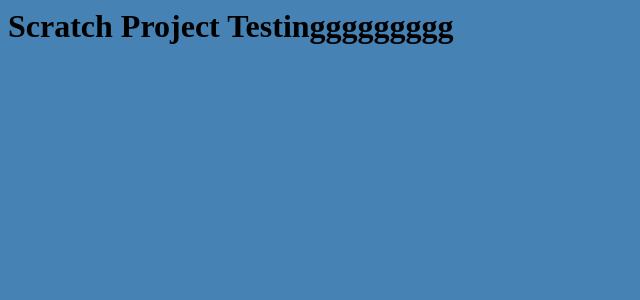
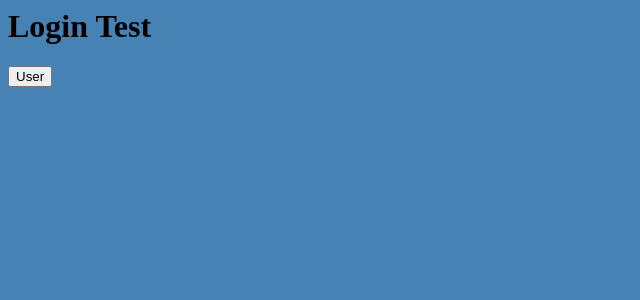
Before and after one commit to star-nose-mole/SnippetCapture, a React app: page / in a window 1280 px wide. Shown: the top 300 px of the page, without its empty margins (0-640 px from the left). Built offline with nearby package versions, Linux system fonts and the light colour scheme.

Commit message:
update package and boilerplate for frontend

```diff
--- a/client/App.jsx
+++ b/client/App.jsx
@@ -1,17 +1,57 @@
 import React, { Component } from 'react';
+import Login from './react-routers/Login.jsx';
+import User from './react-routers/User.jsx';
+import { BrowserRouter as Router, Route, Switch, Link, Redirect } from "react-router-dom";
 
-class App extends Component {
-  constructor(props){
-    super(props);
-  }
+function App() {
+  return (
+    <Router>
 
-  render() {
-    return (
-      <div id='app'>
-        <h1>Scratch Project Testinggggggggg</h1>
-      </div>
-    )
-  }
+      <Switch>
+        <Route exact path="/" component={Login}/>
+        <Route exact path="/user" component={User}/>
+      </Switch>
+
+
+    </Router>
+  )
 }
 
+
+{/* <Router>
+      <ul className="navbar-nav mr-auto">
+            <li><Link to={'/'} className="nav-link"> Home </Link></li>
+            <li><Link to={'/Login'} className="nav-link">Contact</Link></li>
+            <li><Link to={'/User'} className="nav-link">About</Link></li>
+          </ul>
+      <Switch>
+        <Route exact path='/Login' component={Login}/>
+        <Route  path='/User' component={User}/>
+      </Switch>
+    </Router> */}
+
+/*
+
+      <Router>
+        <div>
+          <h2>Welcome to React Router Tutorial</h2>
+          <nav className="navbar navbar-expand-lg navbar-light bg-light">
+          <ul className="navbar-nav mr-auto">
+            <li><Link to={'/'} className="nav-link"> Home </Link></li>
+            <li><Link to={'/contact'} className="nav-link">Contact</Link></li>
+            <li><Link to={'/about'} className="nav-link">About</Link></li>
+          </ul>
+          </nav>
+          <hr />
+          <Switch>
+              <Route exact path='/' component={Home} />
+              <Route path='/contact' component={Contact} />
+              <Route path='/about' component={About} />
+          </Switch>
+        </div>
+      </Router>
+*/
+
+
+
 export default App;
--- a/client/index.js
+++ b/client/index.js
@@ -1,11 +1,11 @@
 import React from 'react';
 import { render } from 'react-dom';
+import { BrowserRouter } from "react-router-dom"
 import App from './App';
 import './index.css';
 
 render(
-  <div>
-    <App />
-  </div>,
+    <App />,
   document.getElementById('root')
 );
+// document.getElementById('navbar-nav mr-auto').setAttribute("style", "background-color: red;")
--- /dev/null
+++ b/client/react-routers/Login.jsx
@@ -0,0 +1,15 @@
+import React, { Component } from 'react';
+import { useHistory } from "react-router-dom";
+
+const Login = () => {
+  let history = useHistory();
+
+  return (
+    <div>
+      <h1> Login Test </h1>
+      <button onClick={() =>  {history.push('/user')}}>User</button>
+    </div>
+  )
+}
+
+export default Login;
--- /dev/null
+++ b/client/react-routers/User.jsx
@@ -0,0 +1,20 @@
+import React, { Component } from 'react';
+
+
+const User = props => {
+
+  return(
+    <div>
+      You made it!
+    </div>
+  )
+
+
+};
+
+
+
+
+
+
+export default User;
--- a/package.json
+++ b/package.json
@@ -45,7 +45,7 @@
     "html-webpack-plugin": "^5.3.1",
     "isomorphic-fetch": "^3.0.0",
     "nodemon": "^2.0.7",
-    "react-router-dom": "^4.3.1",
+    "react-router-dom": "^5.2.0",
     "redux-devtools-extension": "^2.13.9",
     "sass": "^1.34.1",
     "sass-loader": "^12.0.0",
```
Also changed, not shown: 1 other file (tests, documents, lock files or other folders).
